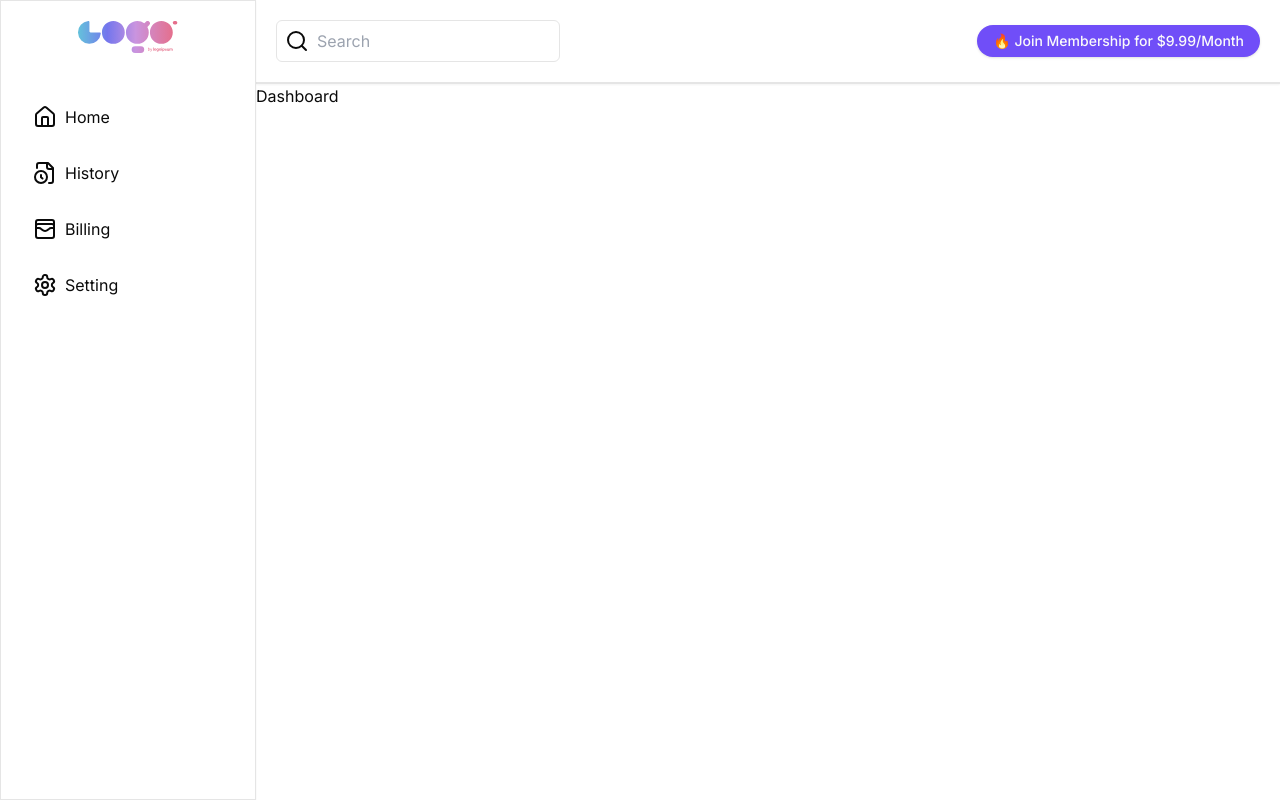
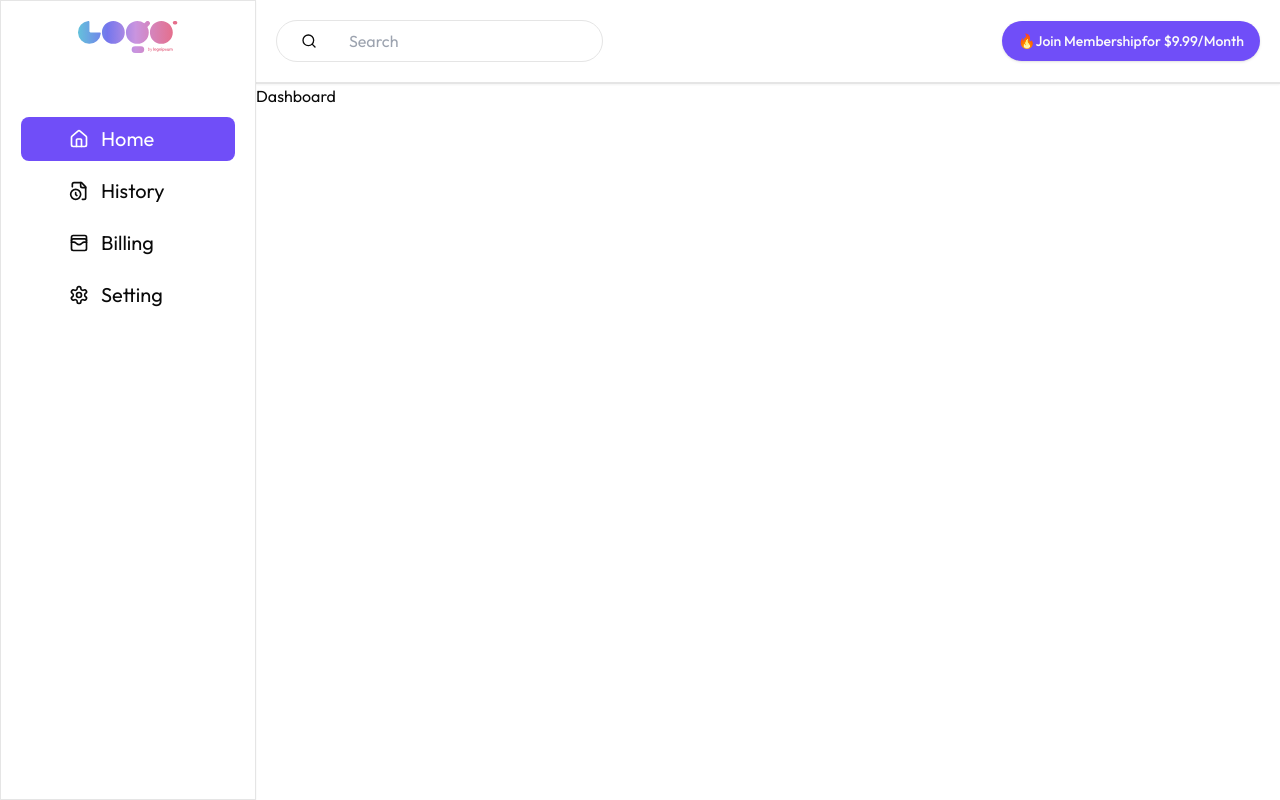
Before and after one commit to heyibad/ai-content-generator, a Next.js app: page /dashboard in a window 1280 px wide. Built offline with nearby package versions, Linux system fonts and the light colour scheme.

Commit message:
refactor: Update Header component styling and add search functionality

```diff
--- a/src/app/dashboard/_components/Header.tsx
+++ b/src/app/dashboard/_components/Header.tsx
@@ -4,15 +4,18 @@ import React from 'react'
 
 function Header() {
   return (
-    <div className='p-5 shadow-sm border-b-2 flex justify-between items-center'>
-      <div className="flex items-center rounded-md gap-2 p-2 border max-w-xl">
-        <Search/>
+    <div className='p-2 py-5 md:p-5  shadow-sm border-b-2 flex justify-between items-center gap-4'>
+      <div className="flex items-center rounded-3xl gap-8 py-2 px-6 border max-w-xl">
+        <Search className='w-4'/>
         <input type="text" placeholder="Search" className="outline-none"/>
       </div>
       <div className="pl-2">
-       <Button
-       className='rounded-2xl text-sm h-8'
-       >🔥 Join Membership for $9.99/Month</Button>
+      <Button
+  className='rounded-3xl text-sm h-10'>
+  <span className="inline">🔥Join Membership</span>
+  <span className="hidden md:inline"> for $9.99/Month</span>
+</Button>
+
       </div>
     </div>
   )
--- a/src/app/dashboard/_components/SideNav.tsx
+++ b/src/app/dashboard/_components/SideNav.tsx
@@ -1,7 +1,9 @@
+"use client"
 import { FileClock, Home, Settings, WalletCards } from "lucide-react";
 import Image from "next/image";
 import Link from "next/link";
-import React from "react";
+import { usePathname } from "next/navigation";
+import React, { useEffect } from "react";
 
 function SideNav() {
     const MenuList = [
@@ -26,20 +28,28 @@ function SideNav() {
             path: "/dashboard/setting",
         },
     ];
+    const path = usePathname();
+
+    useEffect(() => {
+        console.log(path);
+    }, [path]);
     return (
         <div className="h-screen p-5 shadow-sm border">
             <div className="flex justify-center">
                 <Image src={"/logo.svg"} alt="logo" width={100} height={100} />
             </div>
-            <div className="mt-10">
+            <div className="mt-16">
                 {MenuList.map((menu, index) => {
                     return (
-                        <div key={index} className="flex gap-2 mb-2 p-3 hover:bg-primary hover:text-white hover:rounded-lg cursor-pointer">
-                            <menu.icon />
+                        <div
+                            key={index}
+                            className={`flex gap-3 mb-2 p-2 pl-12 text-xl items-center hover:bg-primary hover:text-white hover:rounded-lg cursor-pointer
+                    ${path == menu.path && "bg-primary text-white rounded-lg"}
+                            `}
+                        >
+                            <menu.icon className="h-5 w-5" />
                             <h2>
-                                <Link href={menu.path}>
-                                  {menu.name}
-                                  </Link>
+                                <Link href={menu.path}>{menu.name}</Link>
                             </h2>
                         </div>
                     );
--- a/src/app/layout.tsx
+++ b/src/app/layout.tsx
@@ -1,9 +1,9 @@
 import type { Metadata } from "next";
-import { Inter } from "next/font/google";
+import { Outfit } from "next/font/google";
 import "./globals.css";
 import { ClerkProvider } from "@clerk/nextjs";
 
-const inter = Inter({ subsets: ["latin"] });
+const outfit = Outfit({ subsets: ["latin"] });
 
 export const metadata: Metadata = {
   title: "Create Next App",
@@ -19,7 +19,7 @@ export default function RootLayout({
     <ClerkProvider>
 
     <html lang="en">
-      <body className={inter.className}>{children}</body>
+      <body className={outfit.className}>{children}</body>
     </html>
     </ClerkProvider>
 
```
